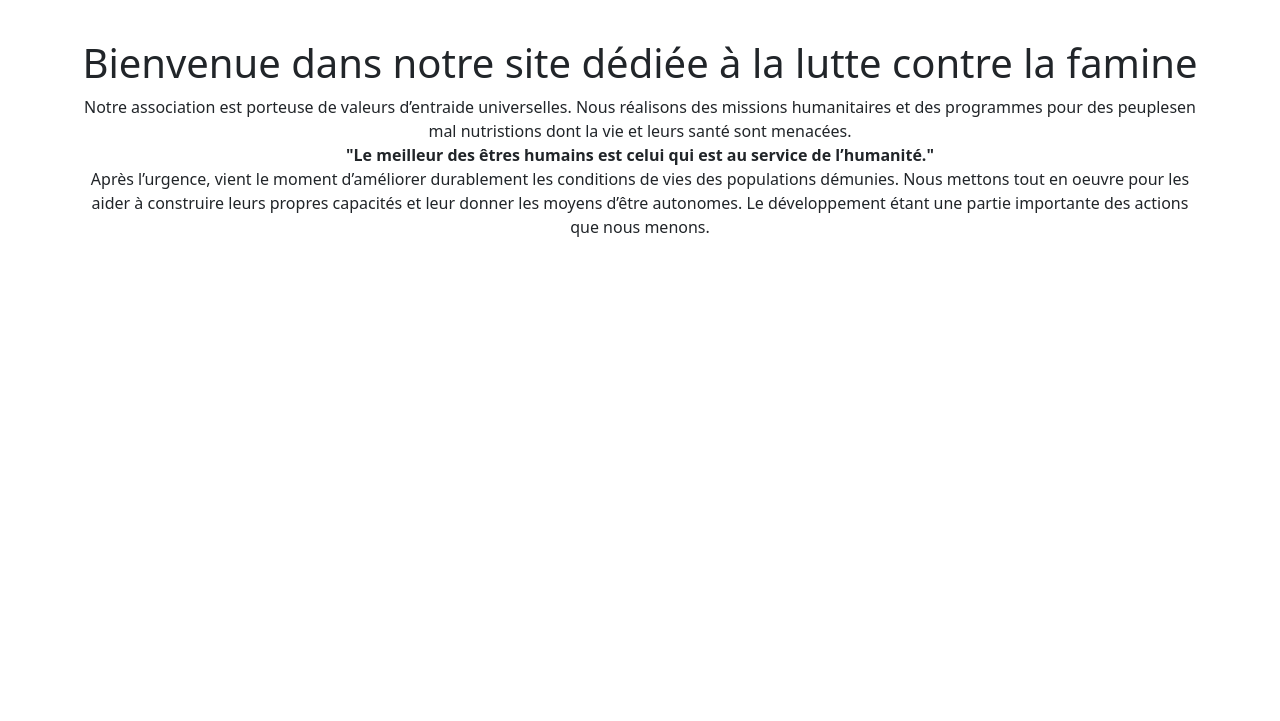
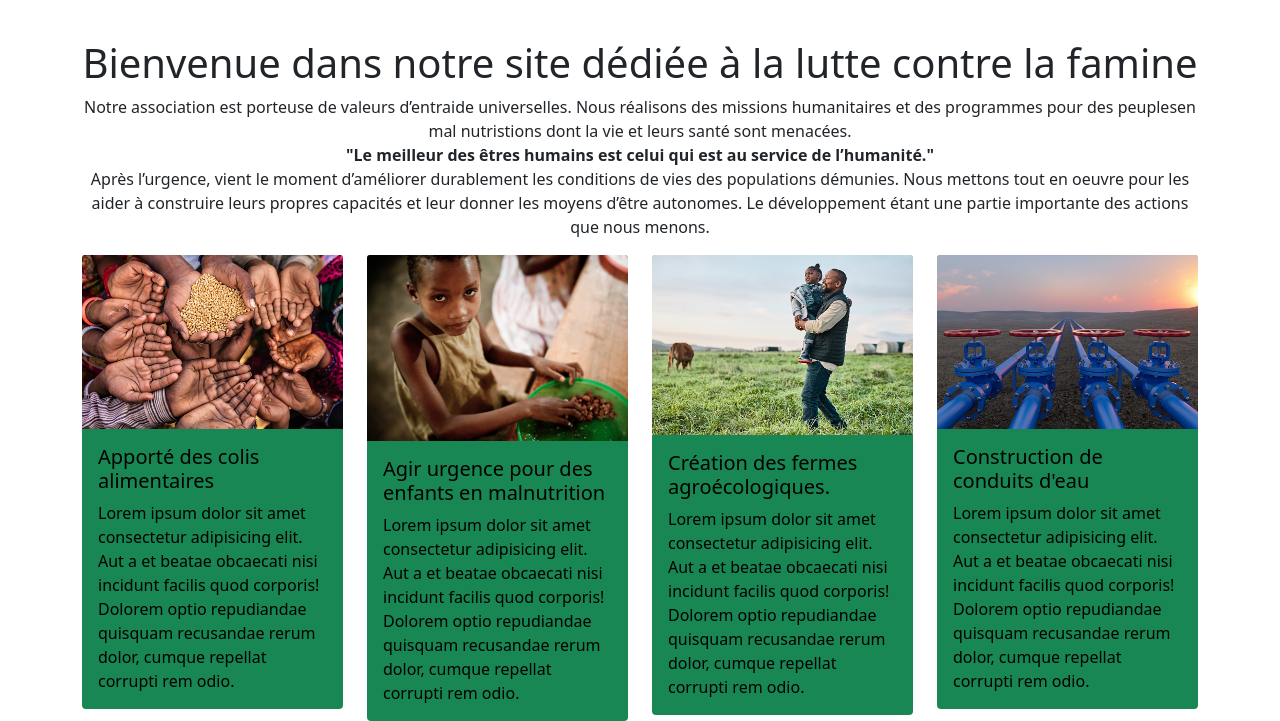
Before and after one commit to HindSarra/Evaluation-1-studi, a plain HTML site: page index.html in a window 1280 px wide. Shown: the part 85-806 px from the top of the page. Drawn offline with nearby package versions, Linux system fonts and the light colour scheme; a web font is replaced by a local one.

Commit message:
Suite de remplissage de l'écran acceuil

```diff
--- a/index.html
+++ b/index.html
@@ -57,6 +57,50 @@
 
             Après l’urgence, vient le moment d’améliorer durablement les conditions de vies des populations démunies. Nous mettons tout en oeuvre pour les aider à construire leurs propres capacités et leur donner les  moyens d’être autonomes. Le développement étant une partie importante des actions que nous menons. </p>
       </div>
+      <div class="col">
+        <div class="h-70 card border-0 bg-success opacity-70 ">
+        <img class="card-img-top" src="img\photo-1.jpg" alt="">
+         <div class="card-body">
+           <h5 class="card-title text-black ">Apporté des colis alimentaires</h5>
+           <p class="card-text text-black">Lorem ipsum dolor sit amet consectetur adipisicing elit. Aut a et beatae obcaecati nisi incidunt facilis quod corporis! Dolorem optio repudiandae
+            quisquam recusandae rerum dolor, cumque repellat corrupti rem odio.</p>
+         </div>
+
+      </div>
+    </div>
+    <div class="col">
+      <div class="h-70 card border-0 bg-success opacity-70 ">
+        <img class="card-img-top" src="img\photo-2.jpg" alt="">
+         <div class="card-body">
+           <h5 class="card-title text-black ">Agir urgence pour des enfants en malnutrition  </h5>
+           <p class="card-text text-black">Lorem ipsum dolor sit amet consectetur adipisicing elit. Aut a
+             et beatae obcaecati nisi incidunt facilis quod corporis! Dolorem optio repudiandae
+            quisquam recusandae rerum dolor, cumque repellat corrupti rem odio.</p>
+         </div>
+        </div>
+      </div>
+      <div class="col">
+        <div class="h-70 card border-0 bg-success opacity-70 ">
+          <img class="card-img-top" src="img\photo-3.jpg" alt="">
+           <div class="card-body">
+             <h5 class="card-title text-black ">Création des fermes agroécologiques. </h5>
+             <p class="card-text text-black">Lorem ipsum dolor sit amet consectetur adipisicing elit.
+                Aut a et beatae obcaecati nisi incidunt facilis quod corporis! Dolorem optio repudiandae
+              quisquam recusandae rerum dolor, cumque repellat corrupti rem odio.</p>
+           </div>
+          </div>
+        </div>
+      <div class="col">
+        <div class="h-70 card border-0 bg-success opacity-70 ">
+          <img class="card-img-top" src="img\photo-4.jpg" alt="">
+           <div class="card-body">
+             <h5 class="card-title text-black ">Construction de conduits d'eau  </h5>
+             <p class="card-text text-black">Lorem ipsum dolor sit amet consectetur adipisicing elit.
+                Aut a et beatae obcaecati nisi incidunt facilis quod corporis! Dolorem optio repudiandae
+              quisquam recusandae rerum dolor, cumque repellat corrupti rem odio.</p>
+           </div>
+          </div>
+        </div>
       </div>
     </div>
   </section>
```
